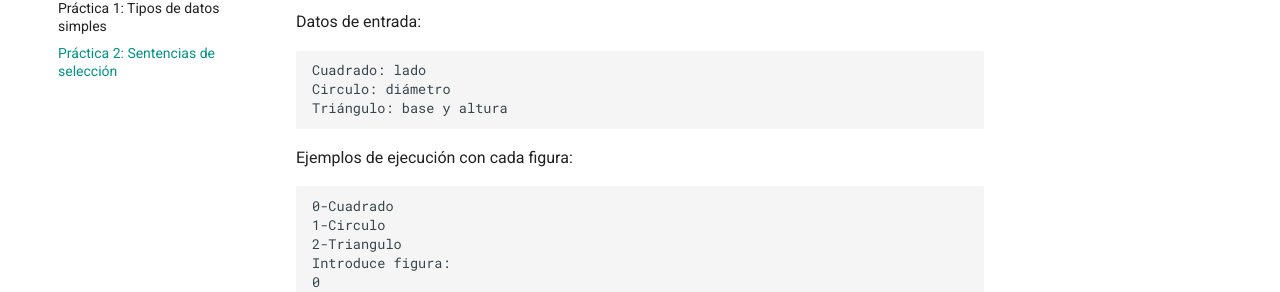
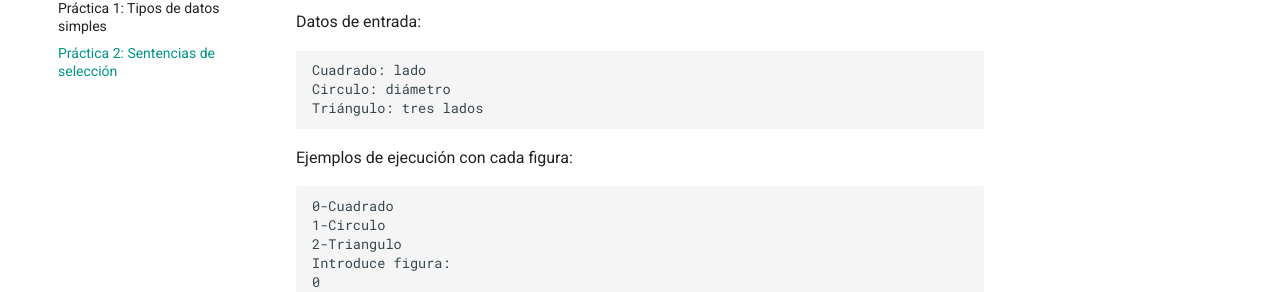
Before and after one commit to cpomares/p1-robotica, an MkDocs documentation site: the page built from docs/Practicas/practica02/practica02.md, in a window 1280 px wide and 900 px high, scrolled down 1684 px. Shown: the part 199-491 px from the top of the window. Built offline with MkDocs 1.6.1 and Material for MkDocs 9.7.7, drawn with Linux system fonts in a browser that asks for light colours.

Commit message:
errata triángulo

```diff
--- a/docs/Practicas/practica02/practica02.md
+++ b/docs/Practicas/practica02/practica02.md
@@ -69,7 +69,7 @@ Datos de entrada:
 ~~~text
 Cuadrado: lado
 Circulo: diámetro
-Triángulo: base y altura
+Triángulo: tres lados
 ~~~
 
 Ejemplos de ejecución con cada figura:
```
